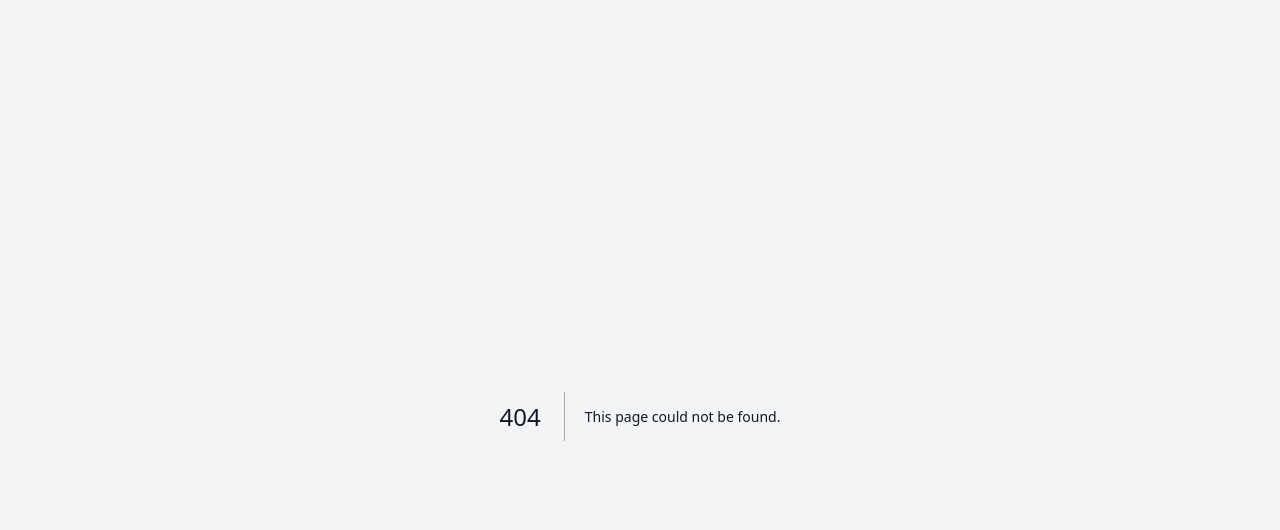
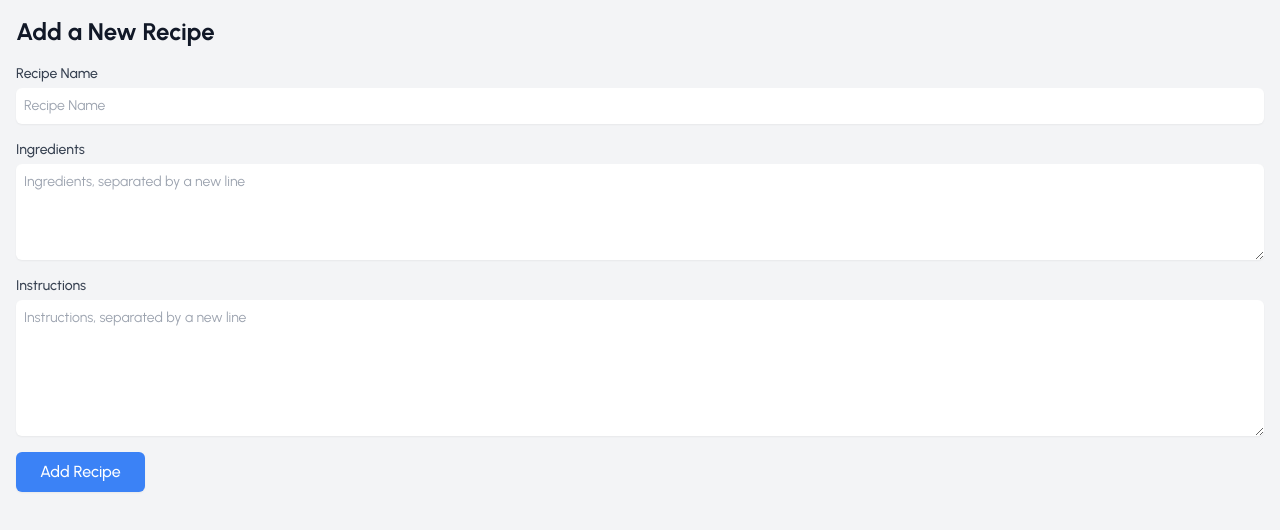
Before and after one commit to haleyalee/recipes, a Next.js app: page /add-recipe in a window 1280 px wide. Before the commit this address had no page. Shown: the top 530 px of the page. Built offline with nearby package versions, Linux system fonts and the light colour scheme.

Commit message:
create recipe form and add recipe

```diff
--- /dev/null
+++ b/src/app/add-recipe/page.tsx
@@ -0,0 +1,8 @@
+import RecipeForm from "@/src/components/RecipeForm";
+
+export default function AddRecipeForm() {
+
+  return (
+    <RecipeForm type="add"/>
+  );
+}
--- a/src/app/layout.tsx
+++ b/src/app/layout.tsx
@@ -1,10 +1,16 @@
 import type { Metadata } from "next";
 import "../styles/globals.css";
+import { Urbanist } from 'next/font/google'
 
 export const metadata: Metadata = {
   title: "Recipes",
   description: "holding space for recipes",
 };
+
+const urbanist = Urbanist({
+  subsets: ['latin'],
+  display: 'swap',
+})
 
 export default function RootLayout({
   children,
@@ -12,7 +18,7 @@ export default function RootLayout({
   children: React.ReactNode;
 }>) {
   return (
-    <html lang="en">
+    <html lang="en" className={urbanist.className}>
       <body className="bg-gray-100 text-gray-900">
         <main className="container mx-auto p-4">{children}</main>
       </body>
--- a/src/app/page.tsx
+++ b/src/app/page.tsx
@@ -3,9 +3,14 @@ import Link from "next/link";
 export default function HomePage() {
   return (
     <div className="flex flex-col items-center justify-center h-screen">
-      <h1 className="text-4xl font-bold mb-6">Welcome to Recipe Vault</h1>
+      <h1 className="text-4xl font-bold mb-6">recipes</h1>
       <div className="space-x-4">
-        <Link href="/recipes">View Recipes</Link>
+        <Link
+          href="/recipes"
+          className="hover:underline text-blue-500"
+        >
+          let&apos;s go!
+        </Link>
       </div>
     </div>
   );
--- a/src/app/recipes/page.tsx
+++ b/src/app/recipes/page.tsx
@@ -1,10 +1,14 @@
 import { recipes } from "@/src/lib/placeholder-data";
 import RecipeCard from "../../components/RecipeCard";
+import Link from "next/link";
 
 export default function RecipeListPage() {
   return (
     <div>
-      <h1 className="text-2xl font-bold mb-4">All Recipes</h1>
+      <div className="flex flex-row justify-between">
+        <h1 className="text-2xl font-bold mb-4">All Recipes</h1>
+        <Link href="add-recipe" className="hover:underline text-blue-500">+ Recipe</Link>
+      </div>
       <div className="grid grid-cols-1 md:grid-cols-2 lg:grid-cols-3 gap-4">
         {recipes.map((recipe) => (
           <RecipeCard key={recipe.id} recipe={recipe} />
--- a/src/components/RecipeCard.tsx
+++ b/src/components/RecipeCard.tsx
@@ -6,8 +6,16 @@ export default function RecipeCard({ recipe }: { recipe: Recipe }) {
   return (
     <div className="border rounded-lg p-4 shadow hover:shadow-lg">
       <h2 className="text-xl font-bold">{recipe.name}</h2>
-      <p className="text-gray-600">{recipe.category}</p>
-      <Link href={`/recipes/${path}`}>View Recipe</Link>
+      {/* TODO: insert tags here instead */}
+      <div className="rounded-full w-min px-3 bg-gray-200 mt-1 mb-3">
+        <p>{recipe.category}</p>
+      </div>
+      <Link
+        href={`/recipes/${path}`}
+        className="hover:underline text-blue-500"
+      >
+        View Recipe
+      </Link>
     </div>
   );
 }
--- /dev/null
+++ b/src/components/RecipeForm.tsx
@@ -0,0 +1,167 @@
+"use client";
+
+import { useState } from "react";
+import { RecipeForm as RecipeFormProps } from "../lib/definitions";
+import { redirect } from "next/navigation";
+
+const delimiter = "\n";
+
+export default function RecipeForm({
+  data = { name: "", ingredients: [""], instructions: [""] },
+  type
+}: RecipeFormProps) {
+
+  const [formData, setFormData] = useState({
+    name: data.name,
+    // If editing an existing recipe, convert string[] to string separated by commas
+    ingredients: data.ingredients.join(delimiter),
+    instructions: data.instructions.join(delimiter)
+  });
+
+  const formText = {
+    title: type === "edit" ? "Edit Recipe" : "Add a New Recipe",
+    submitBtn: type === "edit" ? "Edit Recipe" : "Add Recipe"
+  }
+
+  const handleChange = (e: React.ChangeEvent<HTMLTextAreaElement | HTMLInputElement>) => {
+    const { name, value } = e.target;
+
+    setFormData((prevData) => ({
+      ...prevData,
+      [name]: value, // Store the raw input value as a string
+    }));
+  };
+
+  const handleSubmit = (e: React.FormEvent) => {
+    e.preventDefault();
+
+    // Process data
+    const processedData = {
+      name: formData.name,
+      ingredients: formData.ingredients.split(delimiter).map((item) => item.trim()),
+      instructions: formData.instructions.split(delimiter).map((item) => item.trim()),
+    };
+
+    console.log("Recipe Submitted:", processedData);
+
+    // TODO: Add logic to save the recipe
+
+    // Redirect
+    redirect("/recipes");
+  };
+
+
+  return (
+    <div>
+      <h1 className="text-2xl font-bold mb-4">{ formText.title }</h1>
+      <form onSubmit={handleSubmit}>
+        {/* Recipe name */}
+        <div className="mb-4">
+          <label
+            htmlFor="name"
+            className="block text-sm font-medium text-gray-700"
+          >
+            Recipe Name
+          </label>
+          <input
+            id="name"
+            name="name"
+            type="text"
+            placeholder="Recipe Name"
+            value={formData.name}
+            onChange={handleChange}
+            className="mt-1 p-2 block w-full rounded-md border-gray-300 shadow-sm sm:text-sm"
+            required
+          />
+        </div>
+
+        {/* Tags */}
+        {/* <div className="mb-4">
+          <label
+            htmlFor="tags"
+            className="block text-sm font-medium text-gray-700"
+          >
+            Category Tags
+          </label>
+          <textarea
+            id="tags"
+            name="tags"
+            placeholder="category tags, separated by a comma"
+            value={formData.tags}
+            onChange={handleChange}
+            className="mt-1 p-2 block w-full rounded-md border-gray-300 shadow-sm sm:text-sm"
+            required
+          />
+        </div> */}
+
+        {/* Ingredients */}
+        <div className="mb-4">
+          <label
+            htmlFor="ingredients"
+            className="block text-sm font-medium text-gray-700"
+          >
+            Ingredients
+          </label>
+          <textarea
+            id="ingredients"
+            name="ingredients"
+            placeholder="Ingredients, separated by a new line"
+            rows={4}
+            value={formData.ingredients}
+            onChange={handleChange}
+            className="mt-1 p-2 block w-full whitespace-pre rounded-md border-gray-300 shadow-sm sm:text-sm"
+            required
+          />
+        </div>
+
+        {/* Instructions */}
+        <div className="mb-4">
+          <label
+            htmlFor="instructions"
+            className="block text-sm font-medium text-gray-700"
+          >
+            Instructions
+          </label>
+          <textarea
+            id="instructions"
+            name="instructions"
+            placeholder="Instructions, separated by a new line"
+            rows={6}
+            value={formData.instructions}
+            onChange={handleChange}
+            className="mt-1 p-2 block w-full rounded-md border-gray-300 shadow-sm sm:text-sm"
+            required
+          />
+        </div>
+
+        {/* Notes */}
+        {/* <div className="mb-4">
+          <label
+            htmlFor="notes"
+            className="block text-sm font-medium text-gray-700"
+          >
+            Notes
+          </label>
+          <textarea
+            id="notes"
+            name="notes"
+            placeholder="any additional comments"
+            value={formData.notes}
+            onChange={handleChange}
+            className="mt-1 p-2 block w-full rounded-md border-gray-300 shadow-sm sm:text-sm"
+          />
+        </div> */}
+
+        {/* Submit button */}
+        <div>
+          <button
+            type="submit"
+            className="px-6 py-2 bg-blue-500 text-white font-medium rounded-md shadow-sm hover:bg-blue-600"
+          >
+            { formText.submitBtn }
+          </button>
+        </div>
+      </form>
+    </div>
+  );
+}
```
Also changed, not shown: src/lib/definitions.ts (+17 -7 lines).
